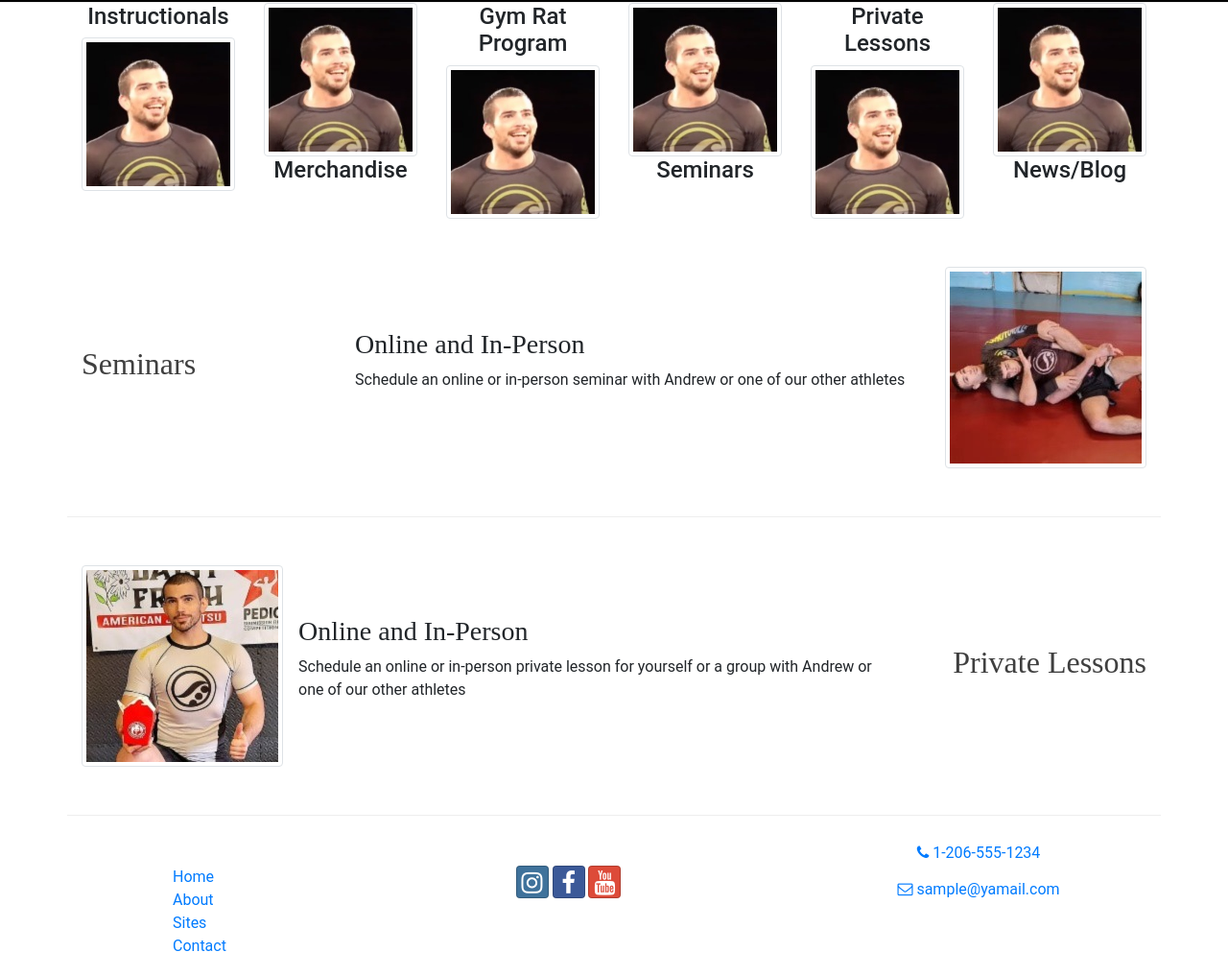
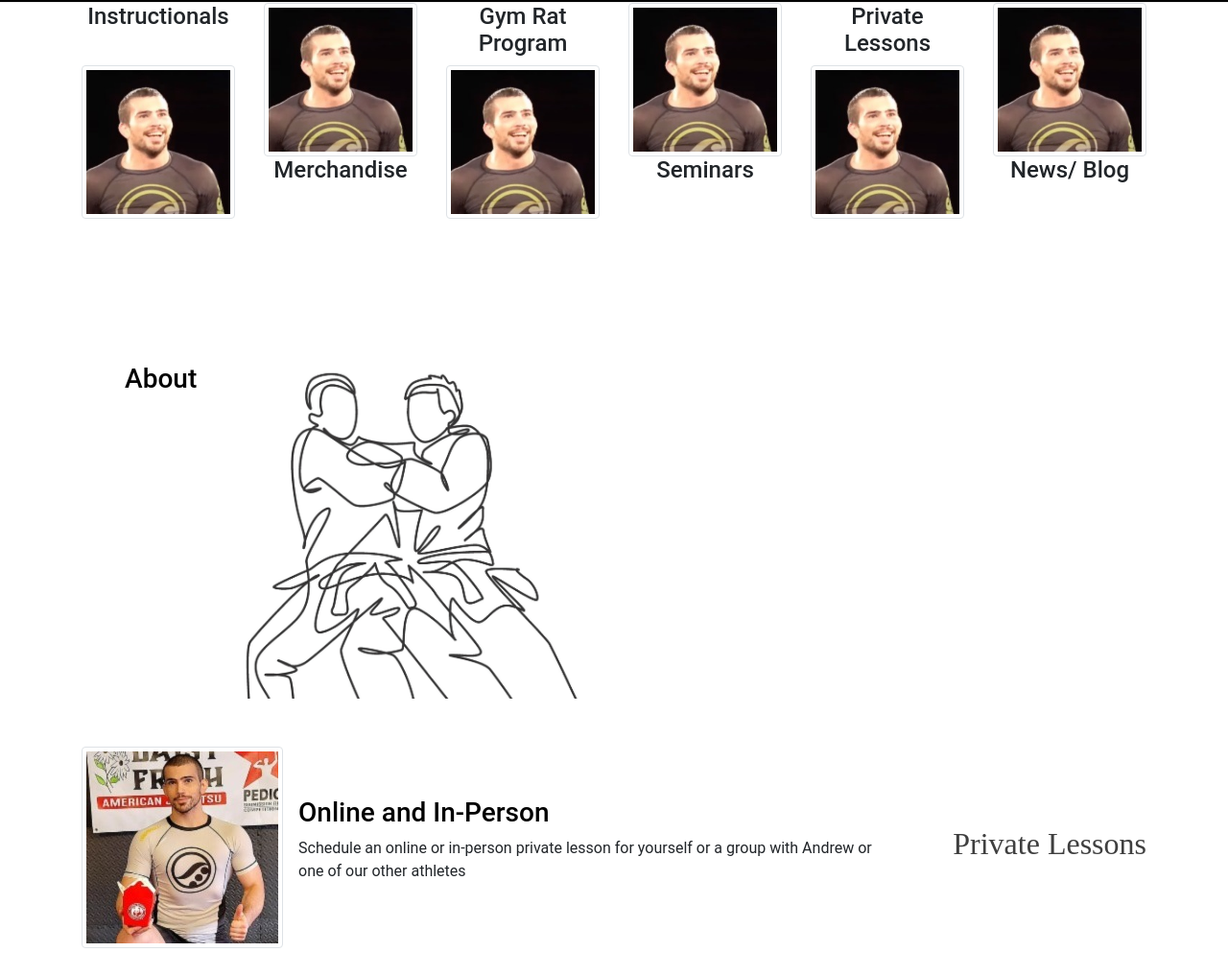
Before and after one commit to jamesrvanantwerp/Wiltsebrothersbjj, a website: page index.html in a window 1280 px wide. Shown: the part 561-1578 px from the top of the page at 96% size. Drawn offline with nearby package versions, Linux system fonts and the light colour scheme.

Commit message:
thumbnails banner

```diff
--- a/css/styles.scss
+++ b/css/styles.scss
@@ -50,7 +50,7 @@ h1 {
   color: white;
 }
 
-h1, h2, h3 {
+h1, h2, {
   font-family: $header-font;
 }
 
@@ -58,8 +58,8 @@ h2 {
   color: $color-primary;
 }
 
-h5 {
-  color: white;
+h5, h3 {
+  color: black;
 }
 
 header {
@@ -130,3 +130,9 @@ min-height: 200px;
   vertical-align:bottom;
   margin-top:auto;
 }
+
+.big-banner{
+  background-image: url('../img/Black-Belt.jpg');
+  background-size: 100%;
+  // text-align: center;
+}
--- a/index.html
+++ b/index.html
@@ -285,7 +285,7 @@
 
         <div class="row">
             <div class="col col-sm-2 align-middle text-center">
-                <h4>Instructionals</h4>
+                <h4>Instructionals <br><br></h4>
                 <div class="media link-images">
                     <img class="d-flex mr-3 img-thumbnail" src="img/Andrew-Wiltse-Happy-Thumb.jpg" alt="Andrew Wiltse Happy" />
                 </div>
@@ -318,7 +318,7 @@
                 <div class="media">
                     <img class="d-flex mr-3 img-thumbnail" src="img/Andrew-Wiltse-Happy-Thumb.jpg" alt="Andrew Wiltse Happy" />
                 </div>
-                <h4>News/Blog</h4>
+                <h4>News/ Blog</h4>
             </div>
         </div>
 
@@ -339,7 +339,7 @@
             </div>
         </div> -->
 
-        <div class="row row-content align-items-center">
+        <!-- <div class="row row-content align-items-center">
             <div class="col-sm-4 col-md-3">
                 <h2>Seminars</h2>
             </div>
@@ -350,6 +350,15 @@
                         <p class="d-none d-sm-block">Schedule an online or in-person seminar with Andrew or one of our other athletes</p>
                     </div>
                     <img class="d-flex ml-3 img-thumbnail" src="img/Back-Attack-Thumb.jpg" alt="Back Attack" />
+                </div>
+            </div>
+        </div> -->
+        <div class="jumbotron big-banner" style="height: 500px; padding-top: 150px;">
+            <div class="container">
+                <div class="row align-items-center">
+                    <div class="col">
+                        <h3 class="top-right">About</h3>
+                    </div>
                 </div>
             </div>
         </div>
```
Also changed, not shown: css/styles.css, img/Black-Belt.jpg (added).
